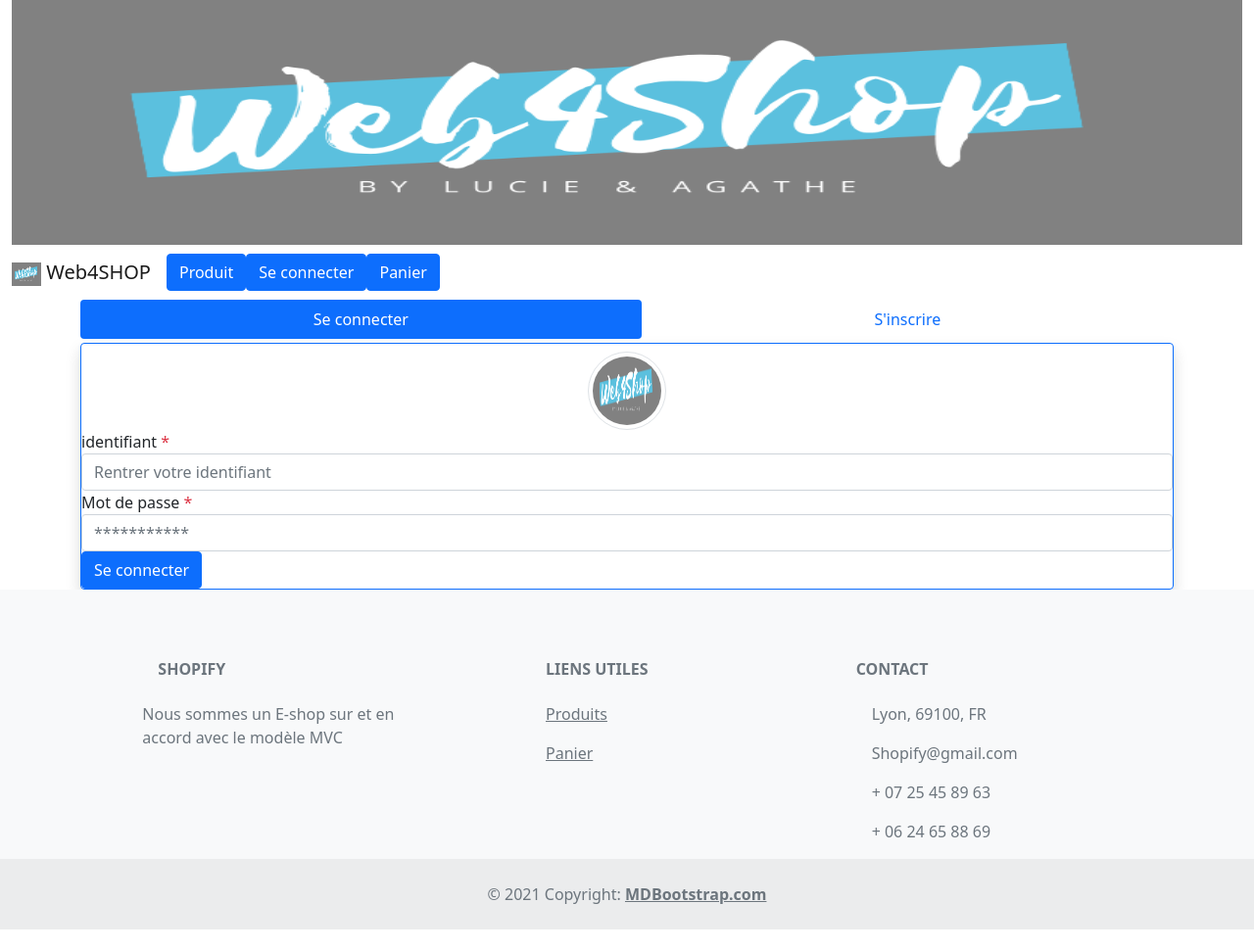
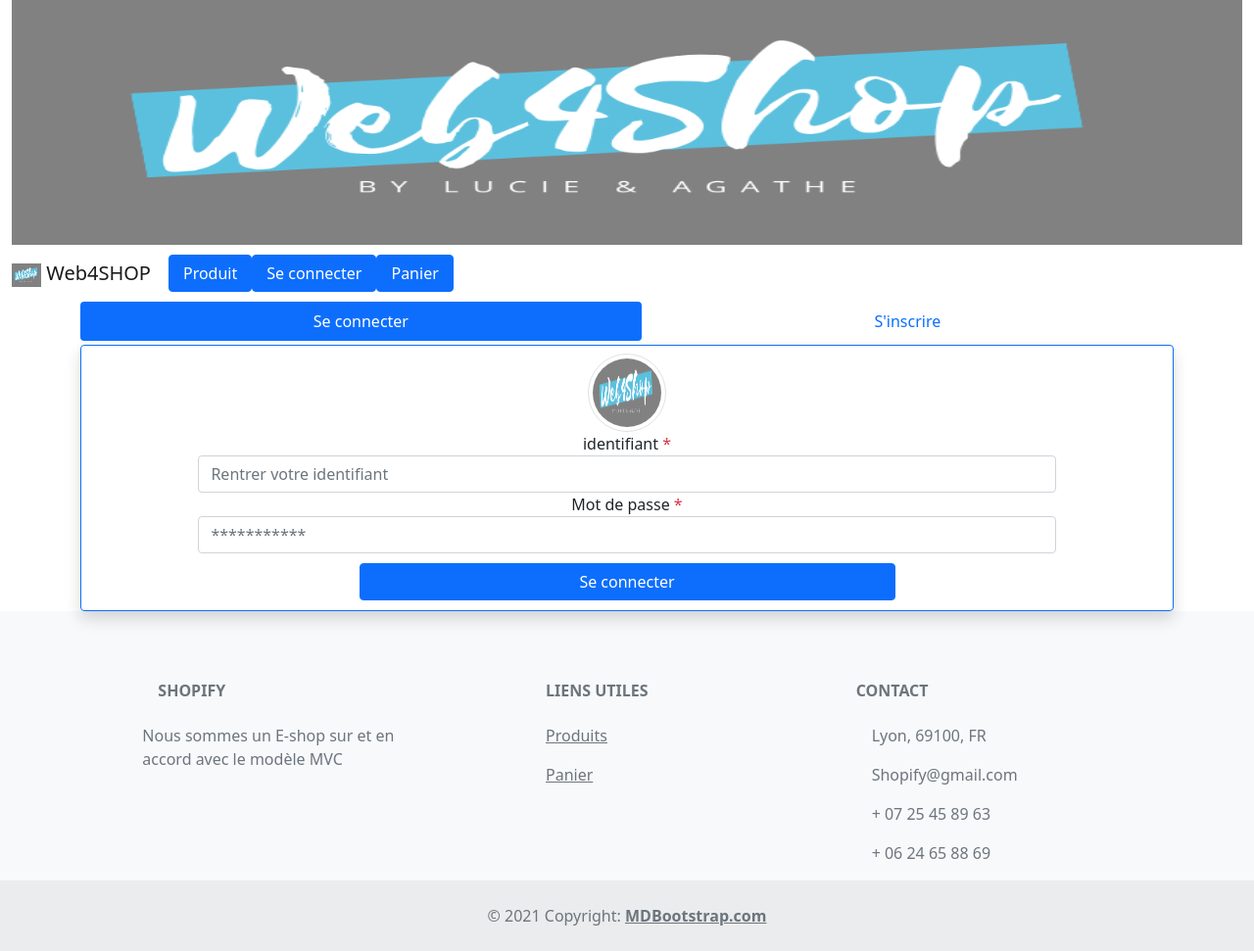
Before and after one commit to Les-Techos/Shopify, a PHP site: page /?action=signIn in a window 1280 px wide. Shown: the whole page at 98% size. Before the commit the page ends 949 px from the top, so only its background shows below. Run offline with PHP 8.4, Linux system fonts and the light colour scheme; data comes from the database, SQL or seed files in the repository; some libraries are stand-ins or nearby versions.

Commit message:
++ ergo site

```diff
--- a/assets/style.css
+++ b/assets/style.css
@@ -1,12 +1,40 @@
-input:checked
-{background-color:aqua;}
 
-body {
-    min-height: 100vh;
-    display: flex;
-    flex-direction: column;
+/* Header */
+#Headerimg{
+    width:100%;
+    height:250px;
 }
 
-footer {
-    margin-top: auto;
+#Navbarimg{
+    width:30px;
+    height:24px;
 }
+
+#co_img{
+    width:80px;
+    height:80px;
+}
+
+#Mobile_Btn {
+    width:100%;
+    margin: 2px 2px ;
+}
+
+/* Sign in and up */
+
+input.form-control{
+    width : 80%;
+    margin:0 auto;
+}
+
+#signupsubmit{
+    margin-top: 10px;
+    width : 50%;
+}
+
+#card-signin{
+    text-align: center;
+    padding: 10px;
+}
+
+/* page produit */
--- a/controller/HeaderController.php
+++ b/controller/HeaderController.php
@@ -27,26 +27,26 @@
             $this->ConnectionButton = '
                 <li>
                     <form method="post" action="/?action=signIn">
-                        <input type="submit" name="deconnexion" value = "Déconnexion" class="btn btn-primary"/>
+                        <input type="submit" name="deconnexion" value = "Déconnexion"  id="Mobile_Btn" class="btn btn-primary"/>
                     </form>
                 </li>
                 ';
             if ($_SESSION['status'] == "admin") {
                 $this->ConnectionButton .= '<li>
-                    <a href="/?action=admin" class="btn btn-primary">
+                    <a href="/?action=admin" class="btn btn-primary" id="Mobile_Btn">
                         Admin
                     </a>
                 </li>';
             } else {
                 $this->ConnectionButton .= '<li>
-                <a href="/?action=user" class="btn btn-primary">
+                <a href="/?action=user" class="btn btn-primary" id="Mobile_Btn">
                     Mon compte
                 </a>
             </li>';
             }
         } else {
             $this->ConnectionButton = '<li>
-                    <a href="/?action=signIn" class="btn btn-primary">
+                    <a href="/?action=signIn" class="btn btn-primary" id="Mobile_Btn">
                         Se connecter
                     </a>
                 </li>';
@@ -58,7 +58,7 @@
 
         if ((empty($_SESSION["status"]) || ("admin" != $_SESSION["status"])) && (empty($this->action) || (($this->action != 'panier') && ($this->action != 'renseignement')))) {
             $this->ConnectionButton .= '<li>
-                <strongbutton class="btn btn-primary" type="button" data-bs-toggle="collapse" data-bs-target="#Panier" aria-expanded="false" aria-controls="collapseExample">
+                <strongbutton class="btn btn-primary" id="Mobile_Btn" type="button" data-bs-toggle="collapse" data-bs-target="#Panier" aria-expanded="false" aria-controls="collapseExample">
                     Panier
                     </button>
             </li>';
@@ -69,9 +69,9 @@
     {
         if (empty($_SESSION["status"]) || ("admin" != $_SESSION["status"])) {
             if (empty($this->action)) {
-                $this->HeaderPanier =  $this->panierController->routerDefaultAction()["list"] . '<a href="/?action=panier" class="btn btn-success"> Voir mon panier</a>';
+                $this->HeaderPanier =  $this->panierController->routerDefaultAction()["list"] . '<a href="/?action=panier" class="btn btn-success" "> Voir mon panier</a>';
             } elseif (($this->action != 'panier') && ($this->action != 'renseignement')) {
-                $this->HeaderPanier =  $this->panierController->routerDefaultAction()["list"] . '<a href="/?action=panier" class="btn btn-success"> Voir mon panier</a>';
+                $this->HeaderPanier =  $this->panierController->routerDefaultAction()["list"] . '<a href="/?action=panier" class="btn btn-success" "> Voir mon panier</a>';
             } else {
                 $this->HeaderPanier =  "";
             }
--- a/view/Header.php
+++ b/view/Header.php
@@ -1,26 +1,40 @@
 <div class="container-fluid" id="begin">
     <div class="row">
-        <img src="..\assets\image\Web4ShopHeader.png" alt="logo" width="100%" height="250">
+        <img src="..\assets\image\Web4ShopHeader.png" id="Headerimg" alt="logo">
     </div>
 </div>
 <div class="container-fluid">
     <nav class="navbar navbar-expand-md navbar-light">
         <a href="/" class="navbar-brand">
-            <img src="..\assets\image\Web4ShopHeader.png" alt="logo" width="30" height="24">
+            <img src="..\assets\image\Web4ShopHeader.png" id="Navbarimg" alt="logo">
             Web4SHOP</a>
-        <button type="button" class="navbar-toggler" data-bs_toggle="collapse" data-bs-target="#toggleMobileMenu" aria-controls="toggleMobileMenu" aria-expanded="false" aria-label="Toggle navigation">
-            <span class="navbar-toggler-icon">Toggle navigation</span>
-        </button>
-        <div class="navbar-collapse collapse" id="toggleMobileMenu">
+        <div class="collapse" id="collapseMobileMenu">
             <ul class="navbar-nav">
                 <li>
-                    <a href="/" class="btn btn-primary">
+                    <a href="/" class="btn btn-primary" id="Mobile_Btn">
+                        Produit
+                    </a>
+
+                <?= $ConnectionButton ?>
+                </li>
+            </ul>
+        </div>
+        <button type="button" class="navbar-toggler" data-bs_toggle="collapse" data-bs-target="#toggleMenu" aria-controls="toggleMenu" aria-expanded="false" aria-label="Toggle navigation">
+            <span class="navbar-toggler-icon" data-toggle="collapse" href="#collapseMobileMenu" role="button" aria-expanded="false" aria-controls="collapseMobileMenu">
+            </span>
+        </button>
+
+        <div class="navbar-collapse collapse" id="toggleMenu">
+            <ul class="navbar-nav">
+                <li>
+                    <a href="/" class="btn btn-primary" id="Mobile_Btn">
                         Produit
                     </a>
                 </li>
-                <?= $ConnectionButton?>
+                <?= $ConnectionButton ?>
 
             </ul>
+
     </nav>
     <div class="containers">
         <div class="collapse" id="Panier">
--- a/view/signIn.php
+++ b/view/signIn.php
@@ -6,8 +6,8 @@
   </ul>
   <div class="tab-content" id="pills-tabContent">
     <div class="tab-pane fade show active" id="pills-signin" role="tabpanel" aria-labelledby="pills-signin-tab">
-      <div class="col-sm-12 border border-primary shadow rounded pt-2">
-        <div class="text-center"><img src="..\assets\image\Web4ShopHeader.png" class="rounded-circle border p-1" style="width:80px; height:80px"></div>
+      <div class="col-sm-12 border border-primary shadow rounded pt-2" id="card-signin">
+        <div class="text-center"><img src="..\assets\image\Web4ShopHeader.png" id="co_img" class="rounded-circle border p-1"></div>
         <form method="post" id="singninFrom">
           <div class="form-group">
             <label class="font-weight-bold">identifiant <span class="text-danger">*</span></label>
@@ -18,13 +18,13 @@
             <input type="password" name="password" id="password" class="form-control" placeholder="***********" required>
           </div>
           <div class="form-group">
-            <input type="submit" name="submit" value="Se connecter" class="btn btn-block btn-primary">
+            <input type="submit" name="submit"  id="signupsubmit" value="Se connecter" class="btn btn-block btn-primary">
           </div>
         </form>
       </div>
     </div>
     <div class="tab-pane fade" id="pills-signup" role="tabpanel" aria-labelledby="pills-signup-tab">
-      <div class="col-sm-12 border border-primary shadow rounded pt-2">
+      <div class="col-sm-12 border border-primary shadow rounded pt-2" id="card-signin">
         <div class="text-center"><img src="..\assets\image\theImperial.jpg" class="rounded-circle border p-1"></div>
         <form method="post" id="singnupFrom">
           <div class="form-group">
@@ -73,7 +73,7 @@
             <input type="password" name="signupcpassword" id="signupcpassword" class="form-control" pattern="^\S{6,}$" onchange="this.setCustomValidity(this.validity.patternMismatch ? 'Please enter the same Password as above' : '');" placeholder="***********" required>
           </div>
           <div class="form-group">
-            <input type="submit" name="signupsubmit" value="S'inscrire" class="btn btn-block btn-primary">
+            <input type="submit" name="signupsubmit" id="signupsubmit"  value="S'inscrire" class="btn btn-block btn-primary">
           </div>
         </form>
       </div>
```
